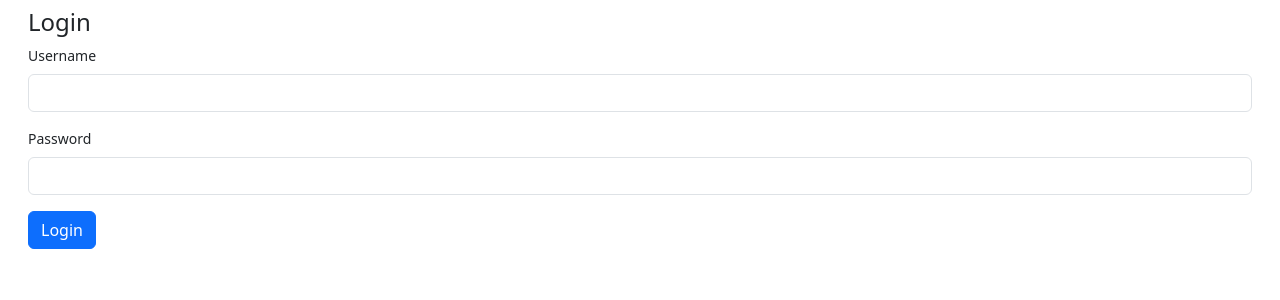
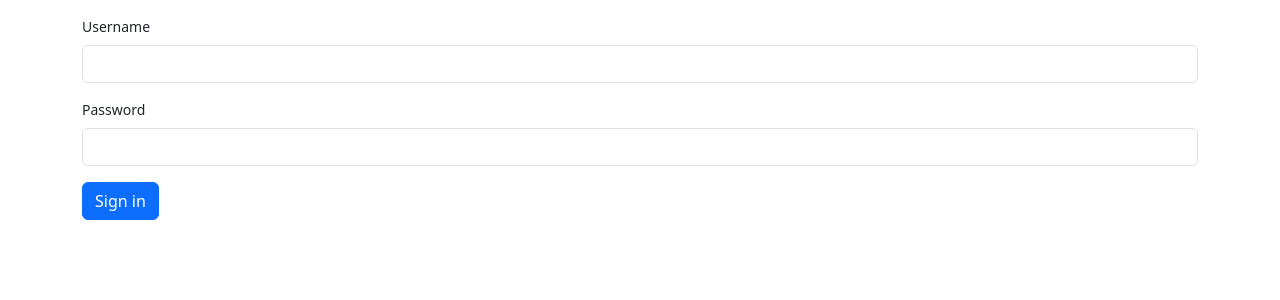
Before and after one commit to simonsobs/soposerve, a Python web app: template hipposerve/web/templates/login.html in a window 1280 px wide. Shown: the part 58-358 px from the top of the page. Run offline with Jinja, Linux system fonts and the light colour scheme; the template is opened without the code that fills it, so the values that code supplies are empty.

Commit message:
Make minor adjustments to login template

```diff
--- a/hipposerve/web/templates/login.html
+++ b/hipposerve/web/templates/login.html
@@ -1,9 +1,8 @@
 {% extends "core.html" %}
 {% block content %}
 <div class="container-fluid">
-    <h2>Login</h2>
     {% if not only_allow_github_login %}
-    <form action="./token" method="post">
+        <form class="container mt-3" action="./token" method="post">
             <div class="mb-3">
                 <label for="username" class="form-label">Username</label>
                 <input type="text" class="form-control" id="username" name="username" required>
@@ -12,11 +11,15 @@
                 <label for="password" class="form-label">Password</label>
                 <input type="password" class="form-control" id="password" name="password" required>
             </div>
-        <button type="submit" class="btn btn-primary">Login</button>
+            <button type="submit" class="btn btn-primary"> Sign in</button>
         </form>
     {% endif %}
     {% if allow_github_login %}
-    <p class="mt-3"><a href="https://github.com/login/oauth/authorize?client_id={{ github_client_id }}">Log In with GitHub</a></p>
+        <p class="nav fs-5">
+            <a class="nav-link" href="https://github.com/login/oauth/authorize?client_id={{ github_client_id }}">
+                Sign in with GitHub
+            </a>
+        </p>
     {% endif %}
 </div>
 {% endblock %}
```
Lines whose indentation alone changed are shown as unchanged.
